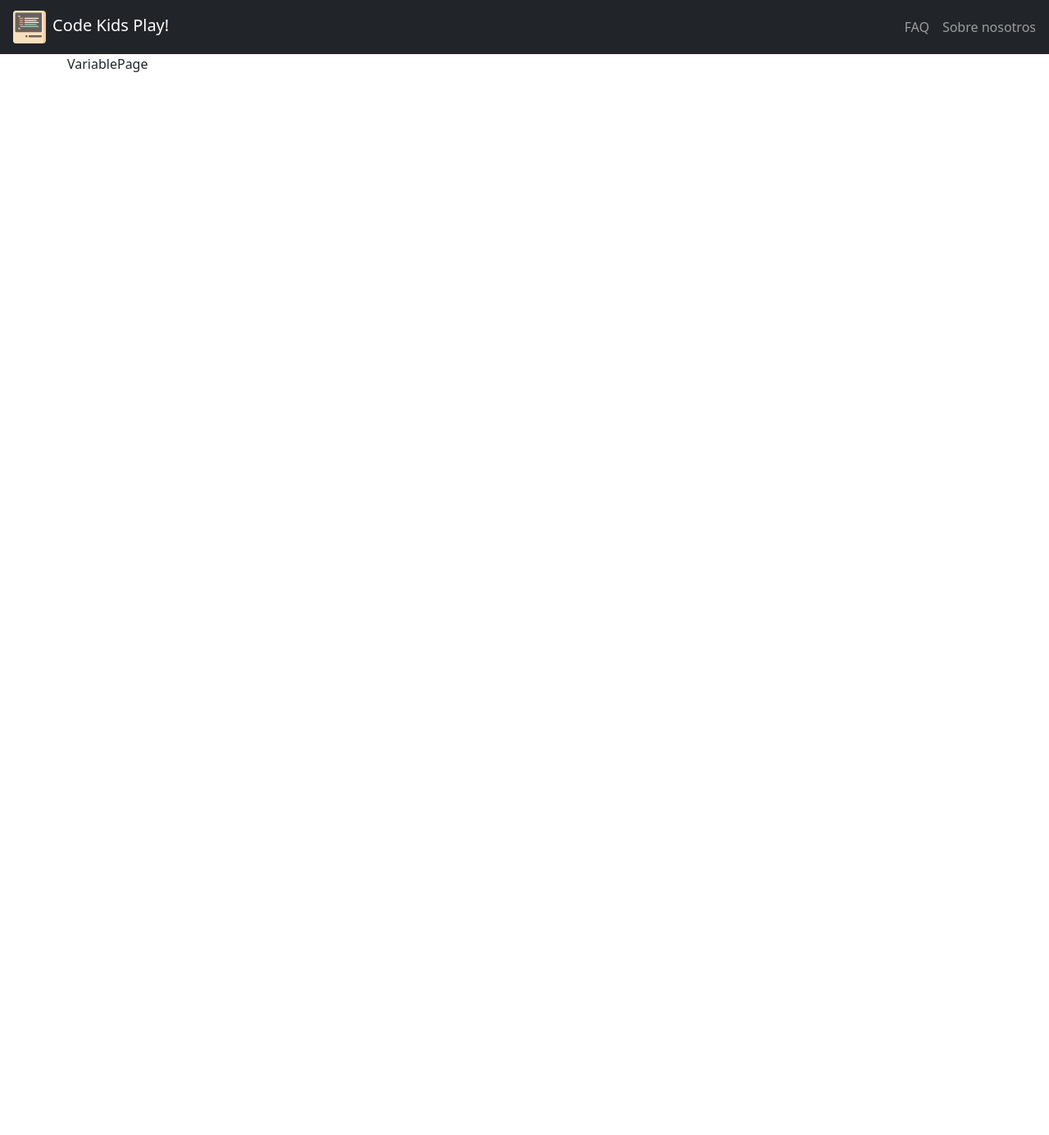
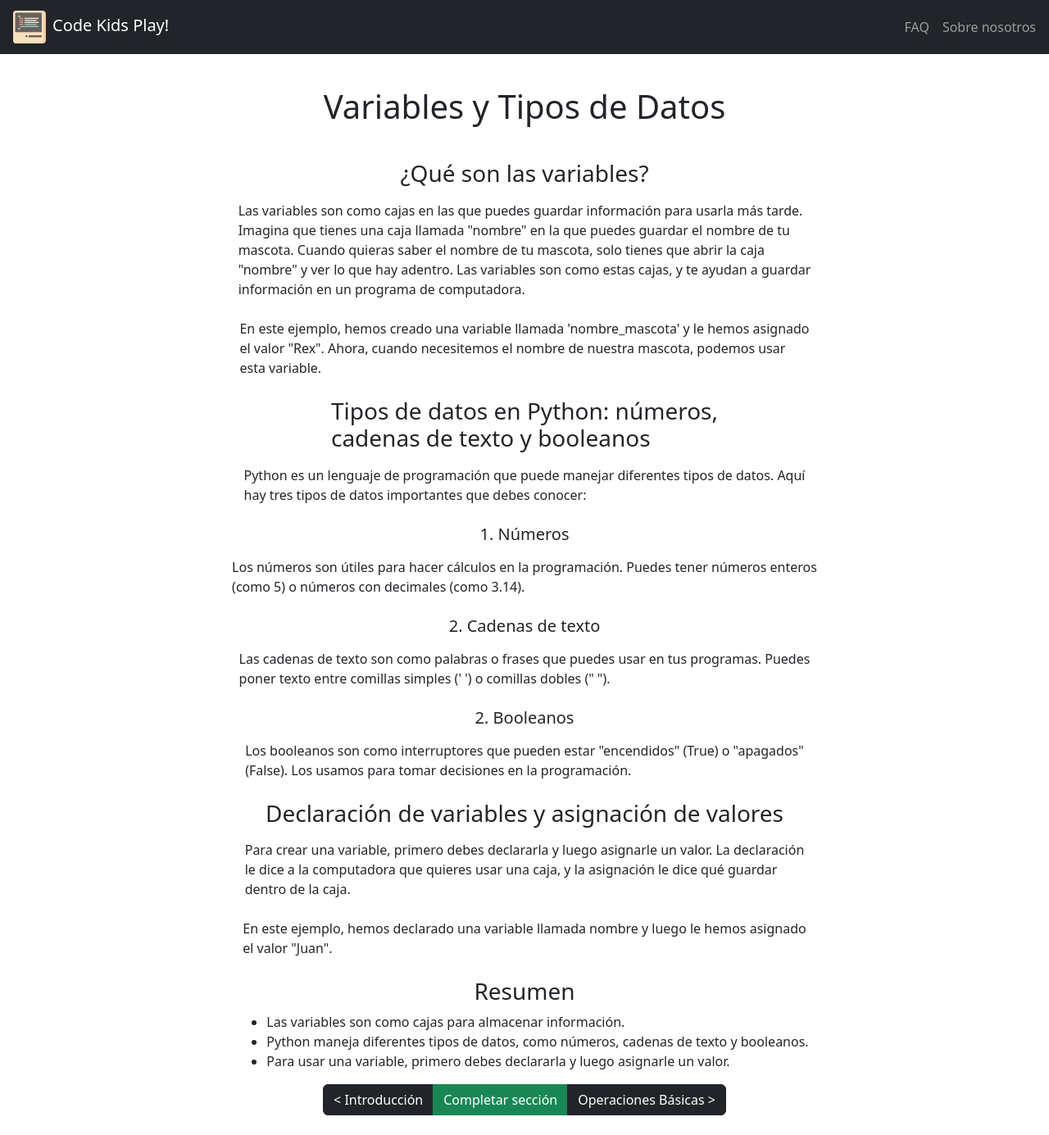
Before and after one commit to KevinSanchezO/code-kids-play, a React (Vite) app: page /variables in a window 1280 px wide. Shown: the whole page at 82% size. Before the commit the page ends 800 px from the top, so only its background shows below. Built offline with nearby package versions, Linux system fonts and the light colour scheme.

Commit message:
Modified the content in the variable page

```diff
--- /dev/null
+++ b/src/components/ButtonGroup.jsx
@@ -0,0 +1,38 @@
+import { useNavigate } from "react-router-dom";
+
+export const ButtonGroup = ({prev, next, prevText, nextText}) => {
+
+    const navigate = useNavigate();
+
+    const navigatePrev = () => {
+        navigate(prev);
+    }
+
+    const navigateNext = () => {
+        navigate(next);
+    }
+
+    return (
+        <div className="btn-group" role="group" aria-label="Basic example">
+            <button
+            type="button"
+            className="btn btn-dark"
+            onClick={navigatePrev}>
+                {prevText}
+            </button>
+
+            <button
+            type="button"
+            className="btn btn-success">
+                Completar sección
+            </button>
+
+            <button
+            type="button"
+            className="btn btn-dark"
+            onClick={navigateNext}>
+                {nextText}
+            </button>
+        </div>
+    )
+}
--- /dev/null
+++ b/src/components/PythonCodeDisplay.jsx
@@ -0,0 +1,6 @@
+
+export const PythonCodeDisplay = () => {
+  return (
+    <div>PythonCodeDisplay</div>
+  )
+}
--- a/src/components/index.js
+++ b/src/components/index.js
@@ -2,3 +2,5 @@ export * from './Navbar'
 export * from './ModulesList'
 export * from './ModuleCard';
 export * from './ScrollToTop'
+export * from './ButtonGroup'
+export * from './PythonCodeDisplay'
--- a/src/pages/modulepages/VariablePage.jsx
+++ b/src/pages/modulepages/VariablePage.jsx
@@ -1,6 +1,114 @@
+import { ButtonGroup, ScrollToTop } from "../../components"
+
 
 export const VariablePage = () => {
   return (
-    <div>VariablePage</div>
+    <>
+    <div className="d-flex flex-column align-items-center mt-3 p-4">
+      <h1>
+      Variables y Tipos de Datos
+      </h1>
+
+      <hr />
+
+      <h3>
+      ¿Qué son las variables?
+      </h3>
+
+      <p className="mt-2">
+      Las variables son como cajas en las que puedes guardar información para usarla más tarde.<br/>
+      Imagina que tienes una caja llamada "nombre" en la que puedes guardar el nombre de tu <br/>
+      mascota. Cuando quieras saber el nombre de tu mascota, solo tienes que abrir la caja  <br/>
+      "nombre" y ver lo que hay adentro. Las variables son como estas cajas, y te ayudan a guardar  <br/>
+      información en un programa de computadora.
+      </p>
+
+      {/* Ejemplo 1 */}
+
+      <p className="mt-2">
+      En este ejemplo, hemos creado una variable llamada 'nombre_mascota' y le hemos asignado<br/>
+      el valor "Rex". Ahora, cuando necesitemos el nombre de nuestra mascota, podemos usar<br/>
+      esta variable.
+      </p>
+
+
+      <h3 className="mt-2">
+      Tipos de datos en Python: números,<br/>cadenas de texto y booleanos
+      </h3>
+
+      <p className="mt-2">
+      Python es un lenguaje de programación que puede manejar diferentes tipos de datos. Aquí<br/>
+      hay tres tipos de datos importantes que debes conocer:
+      </p>
+
+      <h5 className="mt-2">
+      1. Números
+      </h5>
+
+      <p className="mt-2">
+      Los números son útiles para hacer cálculos en la programación. Puedes tener números enteros<br/>
+      (como 5) o números con decimales (como 3.14).
+      </p>
+
+      {/* Ejemplo 2 */}
+
+      <h5 className="mt-2">
+      2. Cadenas de texto
+      </h5>
+
+      <p className="mt-2">
+      Las cadenas de texto son como palabras o frases que puedes usar en tus programas. Puedes<br/>
+      poner texto entre comillas simples (' ') o comillas dobles (" ").
+      </p>
+
+      {/* Ejemplo 3 */}
+
+      <h5 className="mt-2">
+      2. Booleanos
+      </h5>
+
+      <p className="mt-2">
+      Los booleanos son como interruptores que pueden estar "encendidos" (True) o "apagados" <br/>
+      (False). Los usamos para tomar decisiones en la programación.
+      </p>
+
+      {/* Ejemplo 4 */}
+
+      <h3 className="mt-2">
+      Declaración de variables y asignación de valores
+      </h3>
+
+      <p className="mt-2">
+      Para crear una variable, primero debes declararla y luego asignarle un valor. La declaración <br/>
+      le dice a la computadora que quieres usar una caja, y la asignación le dice qué guardar <br/>
+      dentro de la caja.
+      </p>
+
+      {/* Ejemplo 5 */}
+
+      <p className="mt-2">
+      En este ejemplo, hemos declarado una variable llamada nombre y luego le hemos asignado<br/>
+      el valor "Juan".
+      </p>
+
+      <h3 className="mt-2">
+      Resumen
+      </h3>
+
+      <ul>
+        <li>Las variables son como cajas para almacenar información.</li>
+        <li>Python maneja diferentes tipos de datos, como números, cadenas de texto y booleanos.</li>
+        <li>Para usar una variable, primero debes declararla y luego asignarle un valor.</li>
+      </ul>
+
+      <ButtonGroup
+        prev='/introduction'
+        next='/operations'
+        prevText="< Introducción"
+        nextText="Operaciones Básicas >"/>
+    </div>
+
+    <ScrollToTop/>
+    </>
   )
 }
```
